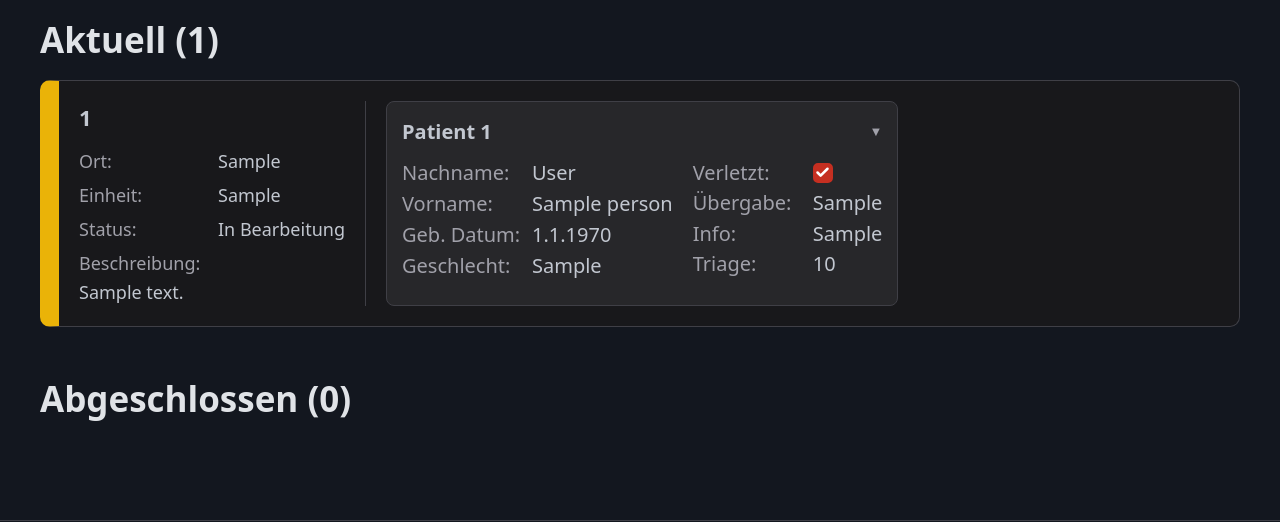
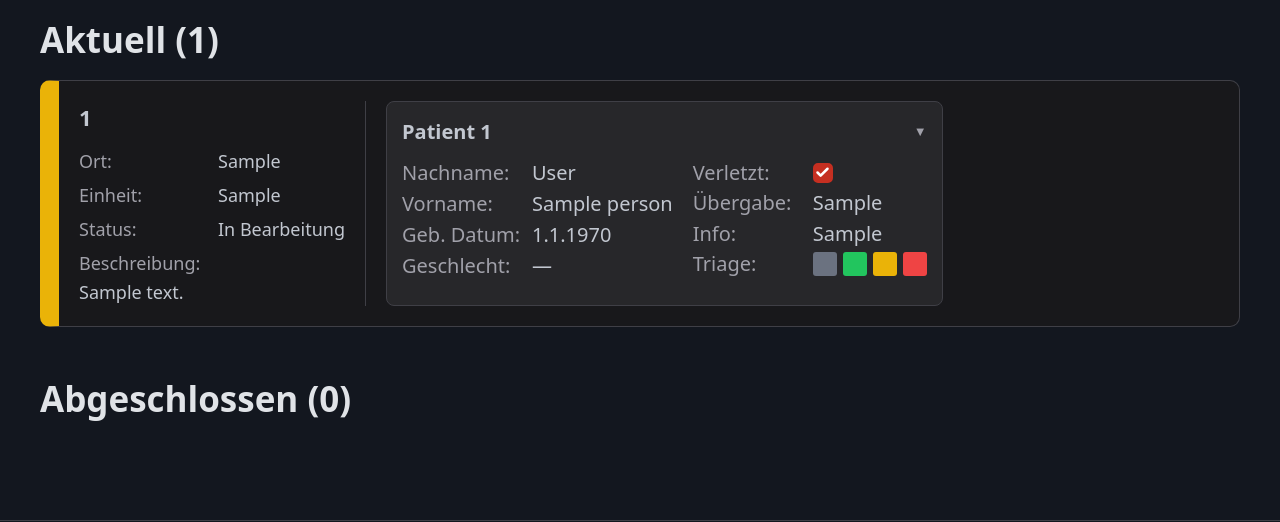
Before and after one commit to Hasenzahn1/Flow, a Flask app: page /operation_overview/1 in a window 1280 px wide. Shown: the part 97-619 px from the top of the page. Run offline with Flask 3, Linux system fonts and the light colour scheme; tables that the repository leaves empty hold one stand-in row (values such as "Sample post").

Commit message:
Added triage display

```diff
--- a/static/css/app.css
+++ b/static/css/app.css
@@ -455,3 +455,47 @@
   background: var(--accent);
   color: #fff;
 }
+
+
+/* --- Triage boxes ------------------------------------------- */
+
+.triage-boxes {
+  display: flex;
+  gap: 0.3rem;
+  align-items: center;
+}
+
+.triage-box {
+  position: relative;
+  width: 1.2rem;
+  height: 1.2rem;
+  border-radius: 3px;
+  border: 2px solid transparent;
+  cursor: pointer;
+  padding: 0;
+  margin: 0;
+  opacity: 1;
+  transition: border-color 0.1s;
+}
+
+.triage-box--active {
+  border-color: #fff;
+}
+
+.triage-box--active::after {
+  content: 'x';
+  position: absolute;
+  top: 45%;
+  left: 50%;
+  transform: translate(-50%, -50%);
+  font-size: 0.75rem;
+  font-weight: 700;
+  line-height: 1;
+  color: #fff;
+  text-shadow: 0 0 2px rgba(0,0,0,0.6);
+}
+
+.triage-box--gray   { background: #6b7280; }
+.triage-box--green  { background: #22c55e; }
+.triage-box--yellow { background: #eab308; }
+.triage-box--red    { background: #ef4444; }
--- a/templates/operation_edit.html
+++ b/templates/operation_edit.html
@@ -127,7 +127,16 @@
                     </div>
                   </div>
                 </div>
-                <div class="person-card__row"><span class="person-card__label">Geschlecht: </span>  <span x-text="person.gender"></span></div>
+                <div class="person-card__row">
+                  <span class="person-card__label">Geschlecht: </span>
+                  <select class="inline-select"
+                    @change="saveField('person', person.id, 'gender', $event.target.value, operation_id)">
+                    <option value="" :selected="!person.gender">—</option>
+                    <option value="Männlich" :selected="person.gender == 'Männlich'">Männlich</option>
+                    <option value="Weiblich" :selected="person.gender == 'Weiblich'">Weiblich</option>
+                    <option value="Divers" :selected="person.gender == 'Divers'">Divers</option>
+                  </select>
+                </div>
               </div>
               <div>
                 <div class="person-card__row person-card__row--check">
@@ -156,7 +165,15 @@
                 </div>
 
                 <div class="person-card__row"><span class="person-card__label2">Info: </span>        <span x-text="person.info"></span></div>
-                <div class="person-card__row"><span class="person-card__label2">Triage: </span>      <span x-text="person.triage"></span></div>
+                <div class="person-card__row person-card__row--check">
+                  <span class="person-card__label2">Triage: </span>
+                  <div class="triage-boxes">
+                    <button class="triage-box triage-box--gray"   :class="{'triage-box--active': person.triage == 0}" @click="saveField('person', person.id, 'triage', 0, operation_id)"></button>
+                    <button class="triage-box triage-box--green"  :class="{'triage-box--active': person.triage == 1}" @click="saveField('person', person.id, 'triage', 1, operation_id)"></button>
+                    <button class="triage-box triage-box--yellow" :class="{'triage-box--active': person.triage == 2}" @click="saveField('person', person.id, 'triage', 2, operation_id)"></button>
+                    <button class="triage-box triage-box--red"    :class="{'triage-box--active': person.triage == 3}" @click="saveField('person', person.id, 'triage', 3, operation_id)"></button>
+                  </div>
+                </div>
               </div>
             </div>
           </div>
@@ -285,7 +302,16 @@
                     </div>
                   </div>
                 </div>
-                <div class="person-card__row"><span class="person-card__label">Geschlecht: </span>  <span x-text="person.gender"></span></div>
+                <div class="person-card__row">
+                  <span class="person-card__label">Geschlecht: </span>
+                  <select class="inline-select"
+                    @change="saveField('person', person.id, 'gender', $event.target.value, operation_id)">
+                    <option value="" :selected="!person.gender">—</option>
+                    <option value="Männlich" :selected="person.gender == 'Männlich'">Männlich</option>
+                    <option value="Weiblich" :selected="person.gender == 'Weiblich'">Weiblich</option>
+                    <option value="Divers" :selected="person.gender == 'Divers'">Divers</option>
+                  </select>
+                </div>
               </div>
               <div>
                 <div class="person-card__row person-card__row--check">
@@ -314,7 +340,15 @@
                 </div>
 
                 <div class="person-card__row"><span class="person-card__label2">Info: </span>        <span x-text="person.info"></span></div>
-                <div class="person-card__row"><span class="person-card__label2">Triage: </span>      <span x-text="person.triage"></span></div>
+                <div class="person-card__row person-card__row--check">
+                  <span class="person-card__label2">Triage: </span>
+                  <div class="triage-boxes">
+                    <button class="triage-box triage-box--gray"   :class="{'triage-box--active': person.triage == 0}" @click="saveField('person', person.id, 'triage', 0, operation_id)"></button>
+                    <button class="triage-box triage-box--green"  :class="{'triage-box--active': person.triage == 1}" @click="saveField('person', person.id, 'triage', 1, operation_id)"></button>
+                    <button class="triage-box triage-box--yellow" :class="{'triage-box--active': person.triage == 2}" @click="saveField('person', person.id, 'triage', 2, operation_id)"></button>
+                    <button class="triage-box triage-box--red"    :class="{'triage-box--active': person.triage == 3}" @click="saveField('person', person.id, 'triage', 3, operation_id)"></button>
+                  </div>
+                </div>
               </div>
             </div>
           </div>
```
